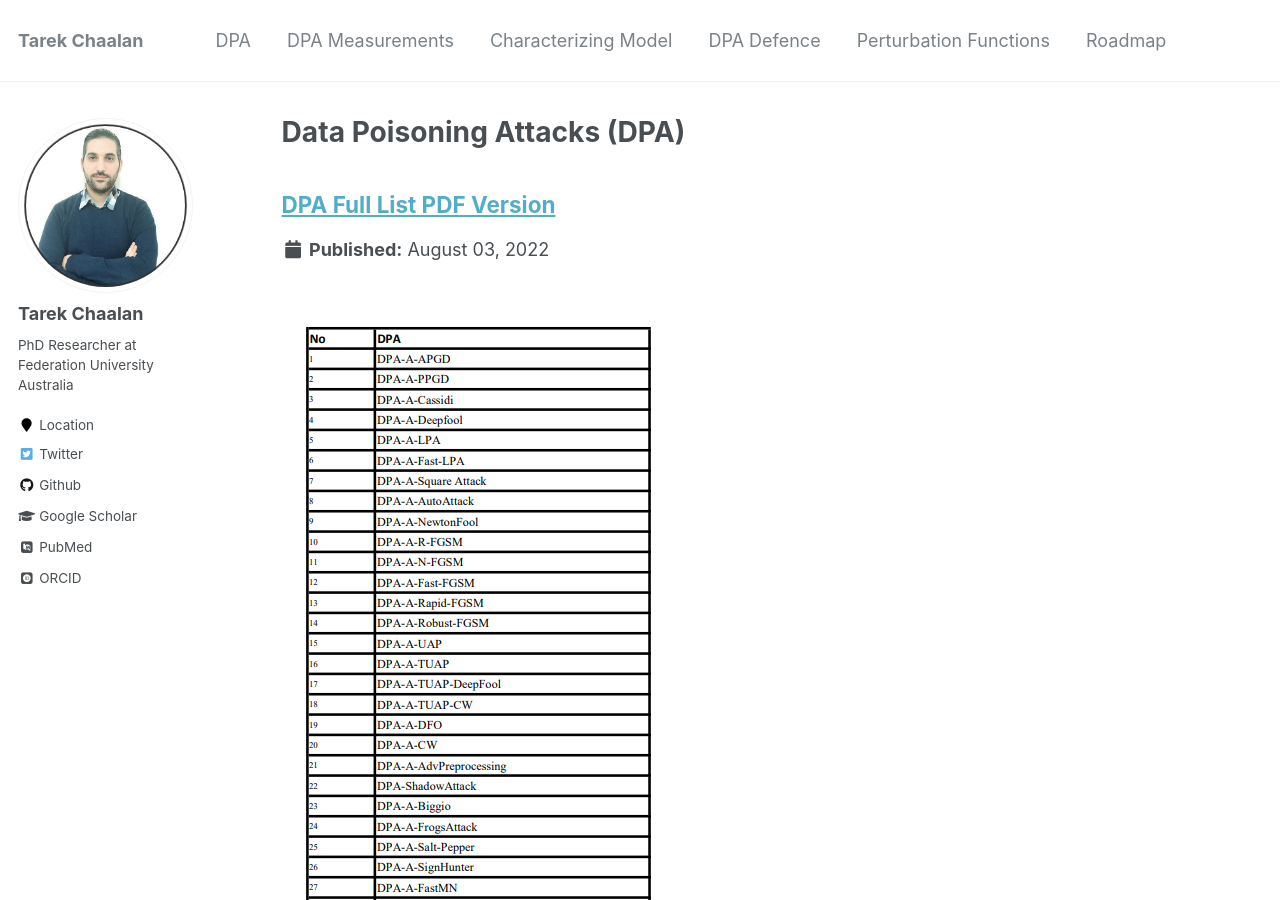
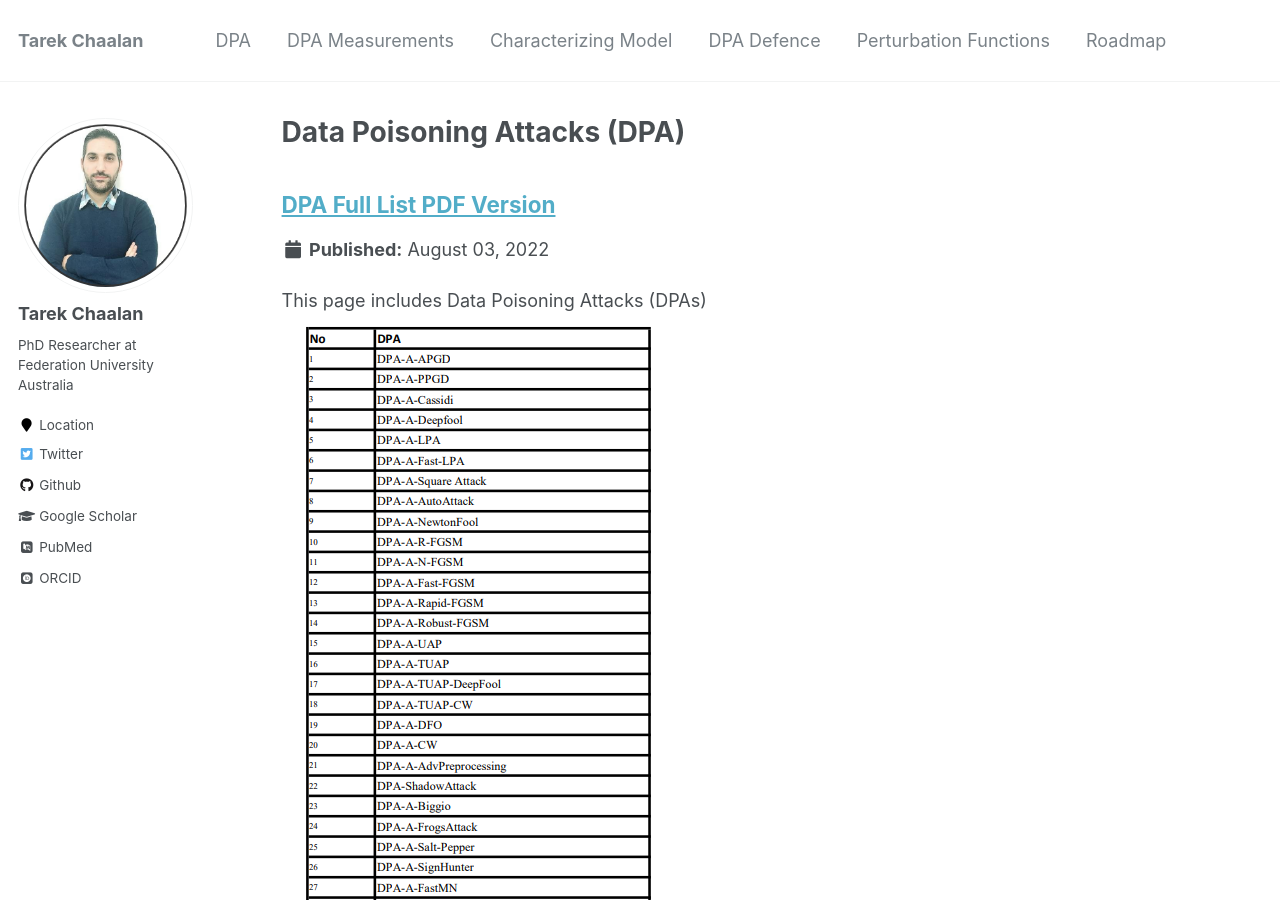
Before and after one commit to phoenixml/roadmap.github.io, a Jekyll site: the page built from _pages/DPA.html, in a window 1280 px wide and 900 px high. Built offline with Jekyll 4.4.1, drawn with Linux system fonts in a browser that asks for light colours; some web fonts are replaced.

Commit message:
Signed-off-by: Tarek <tarekshaalan.au@gmail.com>

```diff
--- a/_dpa/perturbation-1.md
+++ b/_dpa/perturbation-1.md
@@ -1,6 +1,6 @@
 ---
 title: "DPA Full List PDF Version"
-excerpt: "<br/><img src='../images/DPA-List.png'>"
+excerpt: "This page includes Data Poisoning Attacks (DPAs)<br/><img src='../images/DPA-List.png'>"
 collection: perturbation
 ---
 
```
